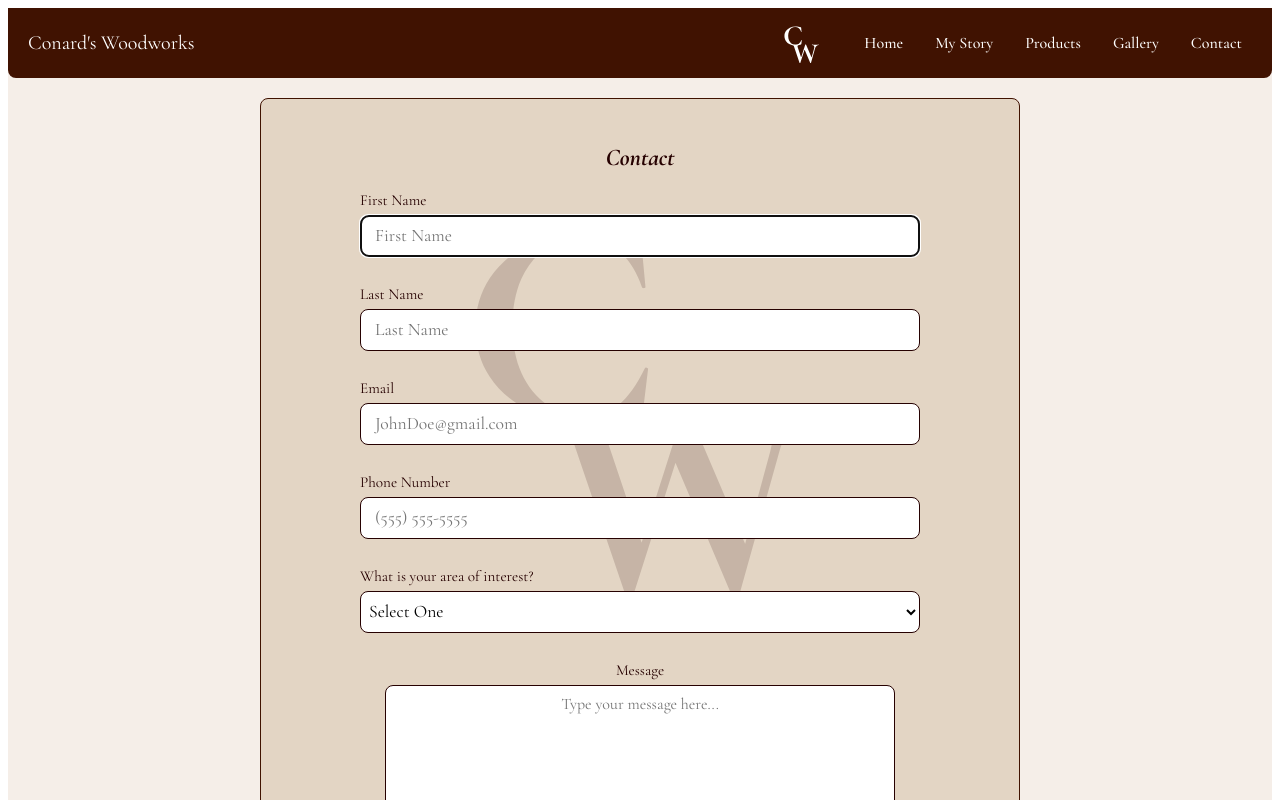
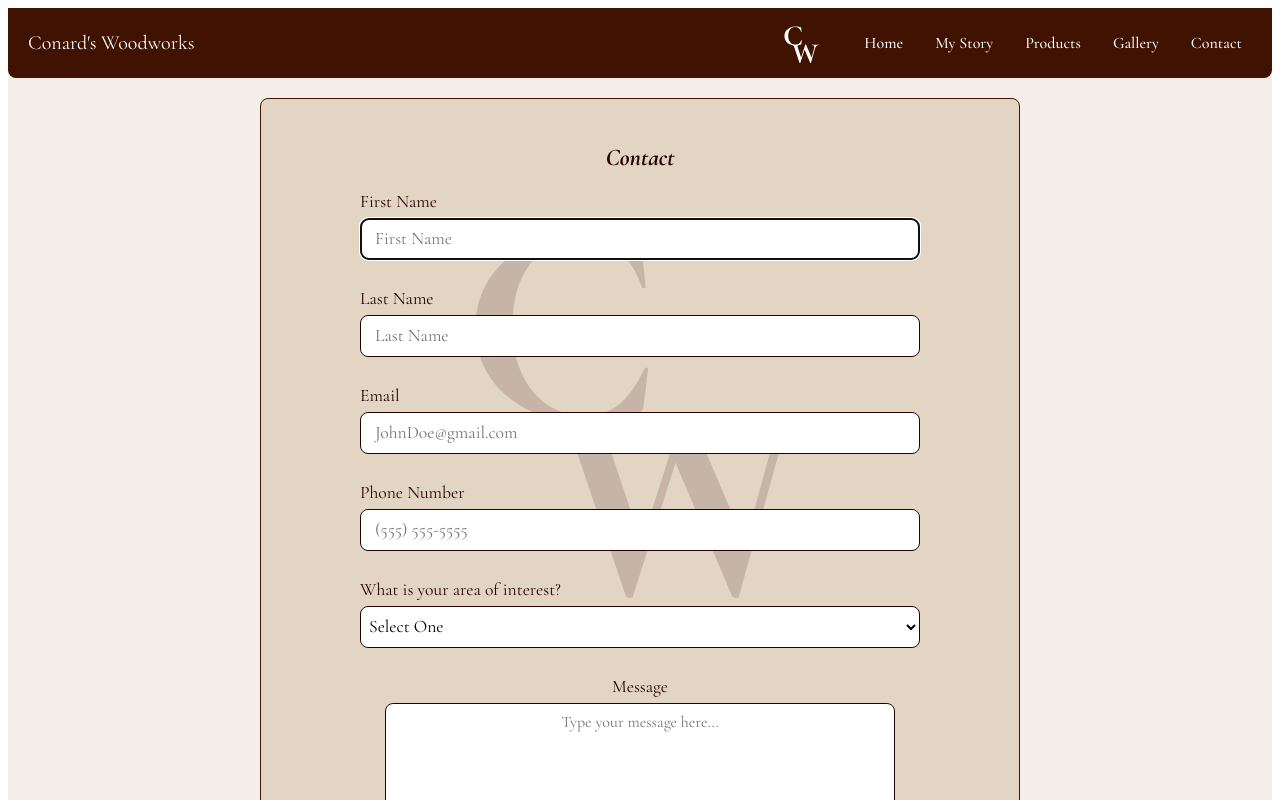
Before and after one commit to bconard36/conards-woodworks, a React (Vite) app: page /contact in a window 1280 px wide. Shown: the top 800 px of the page. Built offline with nearby package versions, Linux system fonts and the light colour scheme; no server answers.

Commit message:
Increased the label size to match the input font size increase.

```diff
--- a/src/styles/Contact.css
+++ b/src/styles/Contact.css
@@ -70,7 +70,7 @@
 .phone-number label,
 .interest label,
 .message label {
-  font-size: 0.95rem;
+  font-size: 1.1rem;
   font-weight: 400;
 }
 
```
